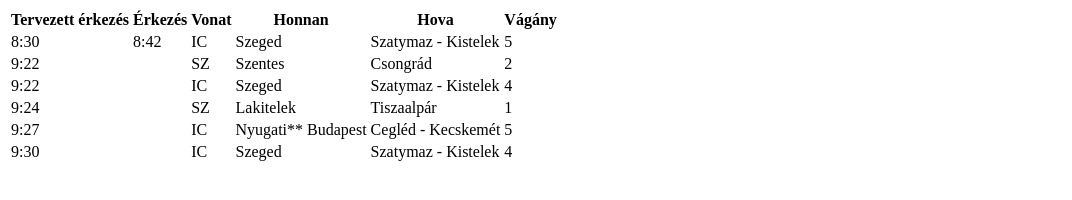
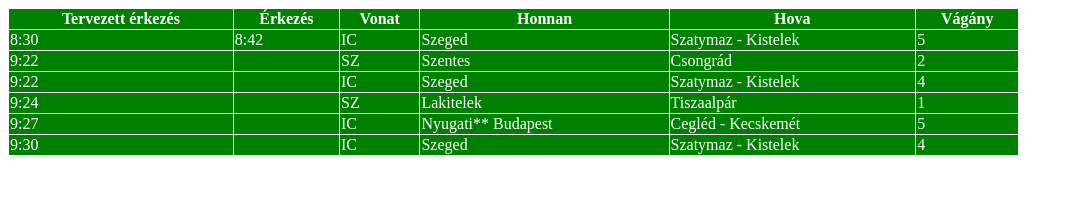
Before and after one commit to Milan0419/2025_01_30_MAV_utastajekoztato, a plain HTML site: page index.html in a window 1280 px wide. Shown: the whole page, without its empty margins (0-1072 px from the left). Drawn offline with Linux system fonts and the light colour scheme.

Commit message:
Added styles.css, added basic design

```diff
--- a/index.html
+++ b/index.html
@@ -3,10 +3,11 @@
     <meta charset="UTF-8">
     <meta name="viewport" content="width=device-width, initial-scale=1.0">
     <title>MÁV utastájékoztató</title>
+    <link rel="stylesheet" href="styles.css">
 </head>
 <body>
     <table>
-        <tr class="1">
+        <tr>
             <th>Tervezett érkezés</th>
             <th>Érkezés</th>
             <th>Vonat</th>
@@ -15,7 +16,7 @@
             <th>Vágány</th>
         </tr>
 
-        <tr class="2">
+        <tr>
             <td>8:30</td>
             <td>8:42</td>
             <td>IC</td>
@@ -24,7 +25,7 @@
             <td>5</td>
         </tr>
 
-        <tr class="1">
+        <tr>
             <td>9:22</td>
             <td></td>
             <td>SZ</td>
@@ -33,7 +34,7 @@
             <td>2</td>
         </tr>
 
-        <tr class="2">
+        <tr>
             <td>9:22</td>
             <td></td>
             <td>IC</td>
@@ -42,7 +43,7 @@
             <td>4</td>
         </tr>
 
-         <tr class="1">
+         <tr>
             <td>9:24</td>
             <td></td>
             <td>SZ</td>
@@ -51,7 +52,7 @@
             <td>1</td>
         </tr>
 
-          <tr class="2">
+          <tr>
             <td>9:27</td>
             <td></td>
             <td>IC</td>
@@ -60,7 +61,7 @@
             <td>5</td>
         </tr>
 
-        <tr class="1">
+        <tr>
             <td>9:30</td>
             <td></td>
             <td>IC</td>
--- /dev/null
+++ b/styles.css
@@ -0,0 +1,9 @@
+table {
+    width: 80%;
+    background-color: green;
+    color: white;
+}
+table,th,td {
+    border: 1px solid;
+    border-collapse: collapse;
+}
```
